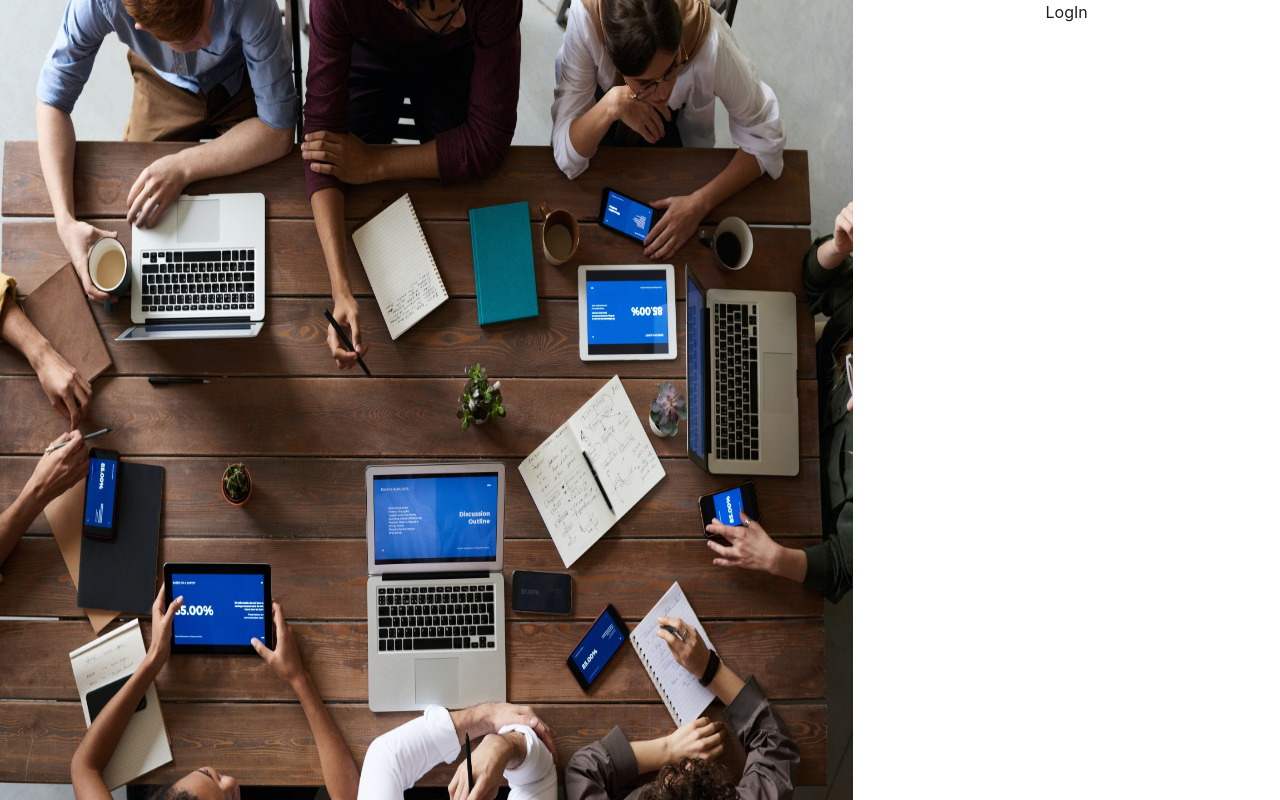
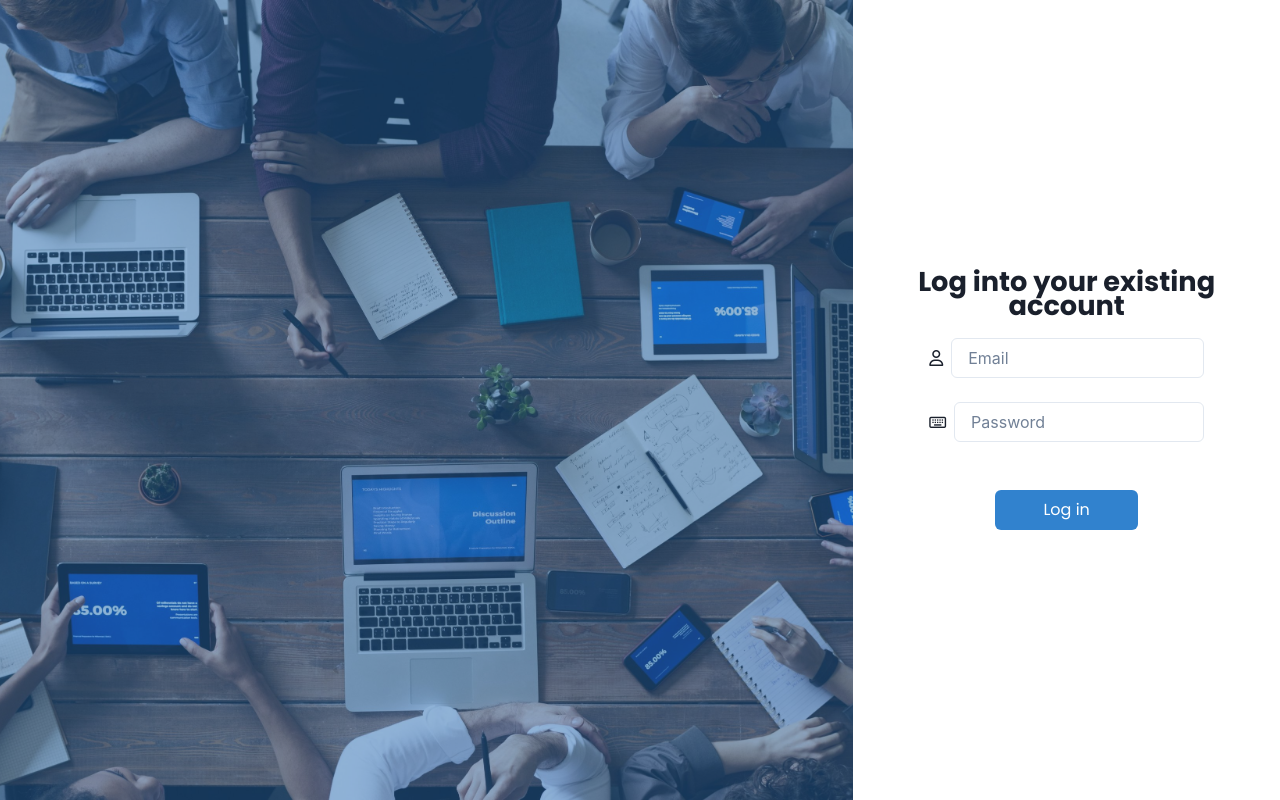
Before and after one commit to SeptupleProject/septuple-project-FE, a React (Create React App) app: page /login in a window 1280 px wide. Built offline with nearby package versions, Linux system fonts and the light colour scheme.

Commit message:
login page done

```diff
--- a/public/index.html
+++ b/public/index.html
@@ -59,6 +59,13 @@
          integrity="sha384-xOolHFLEh07PJGoPkLv1IbcEPTNtaed2xpHsD9ESMhqIYd0nLMwNLD69Npy4HI+N"
          crossorigin="anonymous"
       />
+      <link
+         rel="stylesheet"
+         href="https://cdnjs.cloudflare.com/ajax/libs/font-awesome/6.3.0/css/all.min.css"
+         integrity="sha512-SzlrxWUlpfuzQ+pcUCosxcglQRNAq/DZjVsC0lE40xsADsfeQoEypE+enwcOiGjk/bSuGGKHEyjSoQ1zVisanQ=="
+         crossorigin="anonymous"
+         referrerpolicy="no-referrer"
+      />
    </head>
    <body>
       <noscript>You need to enable JavaScript to run this app.</noscript>
--- /dev/null
+++ b/src/assets/scss/Components/_img.scss
@@ -0,0 +1,11 @@
+@import '../Helpers/_variable.scss';
+.img-overlay {
+   position: absolute;
+   left: 0;
+   z-index: 2;
+   background: $-blue-1;
+   opacity: 0.5;
+   top: 0;
+   bottom: 0;
+   right: 0;
+}
--- a/src/assets/scss/Components/_text.scss
+++ b/src/assets/scss/Components/_text.scss
@@ -1,3 +1,8 @@
-.title-1{
-
+@import '../Helpers/_variable.scss';
+.title-1 {
+   font-family: $-poppin;
+   font-weight: 700;
+   font-size: 1.7rem;
+   line-height: $-lh-1;
+   margin-bottom: 5%;
 }
--- a/src/assets/scss/main.scss
+++ b/src/assets/scss/main.scss
@@ -3,6 +3,7 @@
 @import './Components/header';
 @import './Components/button';
 @import './Components/text';
+@import './Components/img';
 
 @import './Helpers/variable';
 
--- a/src/components/Button/ButtonBlue.jsx
+++ b/src/components/Button/ButtonBlue.jsx
@@ -1,4 +1,3 @@
-import { Button } from '@chakra-ui/react';
 import React from 'react';
 
 const ButtonBlue = (props) => {
@@ -8,13 +7,12 @@ const ButtonBlue = (props) => {
       fontWeight: `${props.fontWeigt}`,
    };
    return (
-      <Button
+      <button
          style={btnBlue}
          className='button-blue'
-         variant='solid'
       >
          {props.text}
-      </Button>
+      </button>
    );
 };
 
--- a/src/index.js
+++ b/src/index.js
@@ -4,14 +4,14 @@ import './assets/scss/main.scss';
 import App from './App';
 import reportWebVitals from './reportWebVitals';
 import { Provider } from 'react-redux';
-import { ChakraBaseProvider } from '@chakra-ui/react';
+import { ChakraProvider } from '@chakra-ui/react';
 import { store } from './redux/configStore';
 const root = ReactDOM.createRoot(document.getElementById('root'));
 root.render(
    <Provider store={store}>
-      <ChakraBaseProvider>
+      <ChakraProvider>
          <App />
-      </ChakraBaseProvider>
+      </ChakraProvider>
    </Provider>
 );
 
--- a/src/pages/Home/Home.jsx
+++ b/src/pages/Home/Home.jsx
@@ -1,7 +1,7 @@
 import React from 'react';
 
 const Home = () => {
-   return <>Home</>;
+   return <></>;
 };
 
 export default Home;
--- a/src/pages/LogIn/LogIn.jsx
+++ b/src/pages/LogIn/LogIn.jsx
@@ -1,7 +1,50 @@
 import React from 'react';
+import { FormControl, FormErrorMessage } from '@chakra-ui/react';
+import { Input } from '@chakra-ui/react';
+import ButtonBlue from '../../components/Button/ButtonBlue';
 
 const LogIn = () => {
-   return <div>LogIn</div>;
+   return (
+      <div className='container d-flex flex-column justify-content-center h-100 '>
+         <h1 className='title-1'>Log into your existing account</h1>
+         <div className='container'>
+            <FormControl>
+               <div className='w-75 mx-auto '>
+                  <div className='d-flex'>
+                     <div className='d-inline mr-2 my-auto'>
+                        <i className='fa-regular fa-user'></i>
+                     </div>
+                     <Input
+                        placeholder='Email'
+                        type='email'
+                     />
+                  </div>
+                  <div className='my-4'></div>
+                  <div className='d-flex'>
+                     <div className='d-inline mr-2 my-auto'>
+                        <i
+                           style={{ fontSize: '15px' }}
+                           class='fa-regular fa-keyboard'
+                        ></i>
+                     </div>
+                     <Input
+                        placeholder='Password'
+                        type='password'
+                     />
+                  </div>
+               </div>
+               <div className='mx-auto mt-5'>
+                  <ButtonBlue
+                     text='Log in'
+                     padding='8px 48px'
+                     fontSize='16px'
+                     fontWeight='600'
+                  />
+               </div>
+            </FormControl>
+         </div>
+      </div>
+   );
 };
 
 export default LogIn;
--- a/src/templates/FormTemplate.jsx
+++ b/src/templates/FormTemplate.jsx
@@ -1,9 +1,12 @@
 import React from 'react';
 import { Route } from 'react-router-dom';
-import hehe from '../assets/img/formImg.jpg';
+import formImage from '../assets/img/formImg.jpg';
 export const FormTemplate = (props) => {
    const bgImageStyle = {
       height: '100vh',
+      position: 'relative',
+      objectFit: 'cover',
+      zIndex: '1',
    };
    return (
       <Route
@@ -17,10 +20,11 @@ export const FormTemplate = (props) => {
                         <img
                            style={bgImageStyle}
                            className='py-0 '
-                           src={hehe}
+                           src={formImage}
                         />
+                        <div className='img-overlay'></div>
                      </div>
-                     <div className='col-4 text-center form-template'>
+                     <div className='col-4 text-center px-0'>
                         <props.component {...propsRoute} />
                      </div>
                   </div>
```
